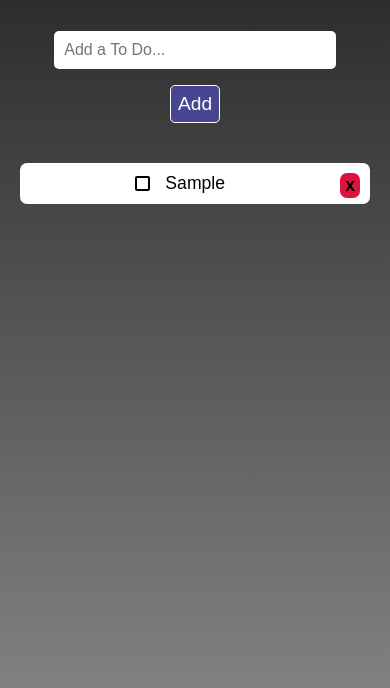
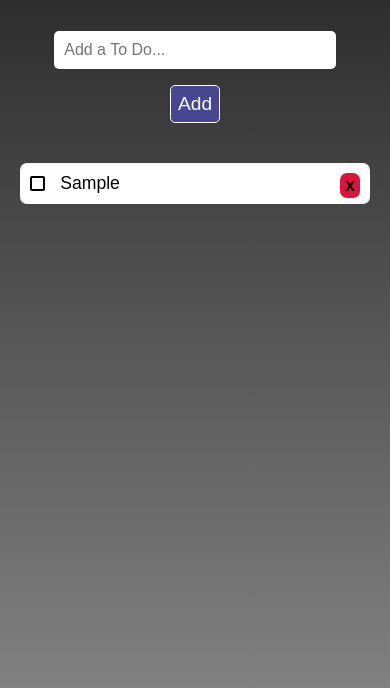
Before and after one commit to CameronRiecan/To-Do-List, a website: page index.html in a window 390 px wide. Both pictures are taken after typing "Sample" into the empty fields and a click on the button "Add". Shown: the part 96-784 px from the top of the page. Drawn offline with Linux system fonts and the light colour scheme.

Commit message:
fix css style issue, on smaller screens, so list item text is aligned left but add button is centered when pushed below input

```diff
--- a/css/styles.css
+++ b/css/styles.css
@@ -191,6 +191,10 @@ input[type="checkbox"]:checked::before {
         text-align: center;
     }
 
+    li {
+        text-align: left;
+    }
+
     /* when button gets pushed below input, makes sure there is space above button */
     .add-button {
         margin-top: 1rem;
```
